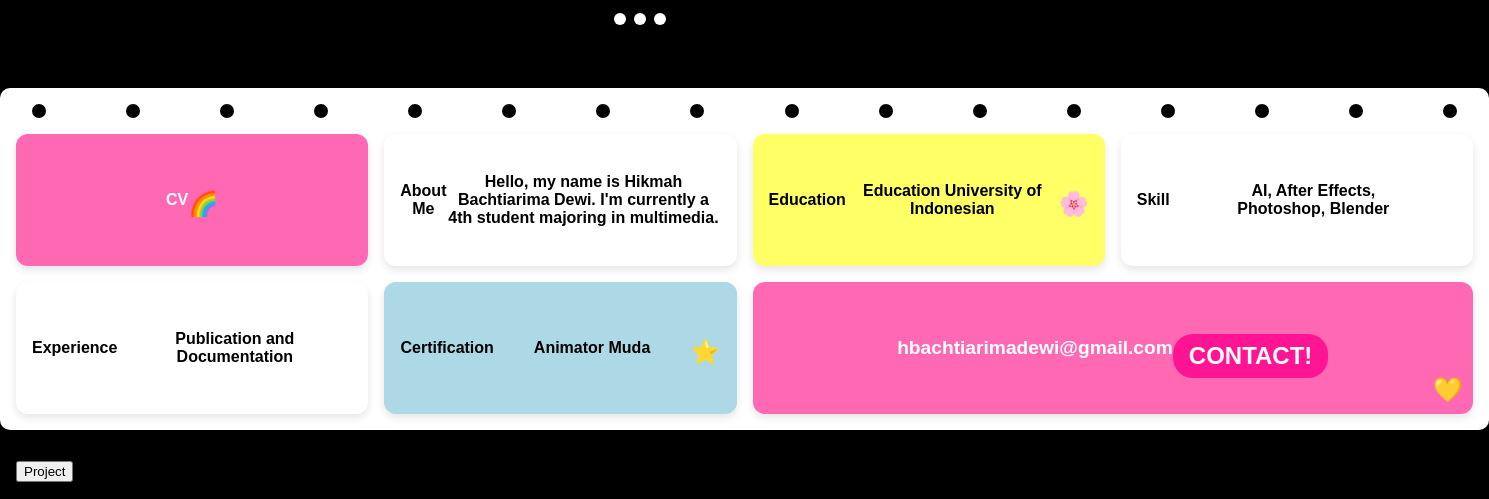
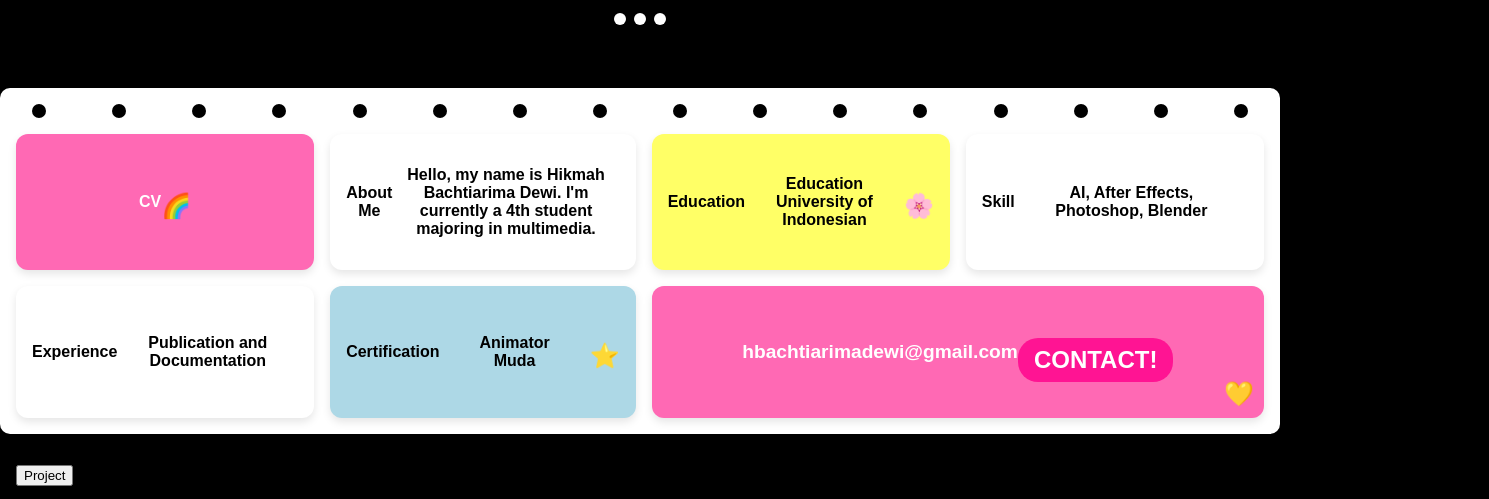
Before and after one commit to Hikmah-hub/HikmahPorto, a plain HTML site: page index.html in a window 1280 px wide. Shown: the part 276-775 px from the top of the page, 1489 px wide, since content can reach past the window. Drawn offline with nearby package versions, Linux system fonts and the light colour scheme.

Commit message:
Update index.html

```diff
--- a/index.html
+++ b/index.html
@@ -196,7 +196,7 @@
             border-radius: 4px;
         }
 
-		.landings {
+	.landings {
             padding: 16px;
         }
         .landings h2 {
@@ -263,7 +263,7 @@
 		  background: white;
 		  border-radius: 10px;
 		  padding: 1rem;
-		  width: 1457px;
+		  max-width: 1457px;
 		  box-shadow: 0 8px 20px rgba(0,0,0,0.2);
 		  position: relative;
 		  margin: 15px auto;
@@ -365,7 +365,7 @@
 	      transform: scale(1.05);
 	    }
 
-	    .hamburger {
+	.hamburger {
 	  background: none;
 	  border: none;
 	  color: white;
```
